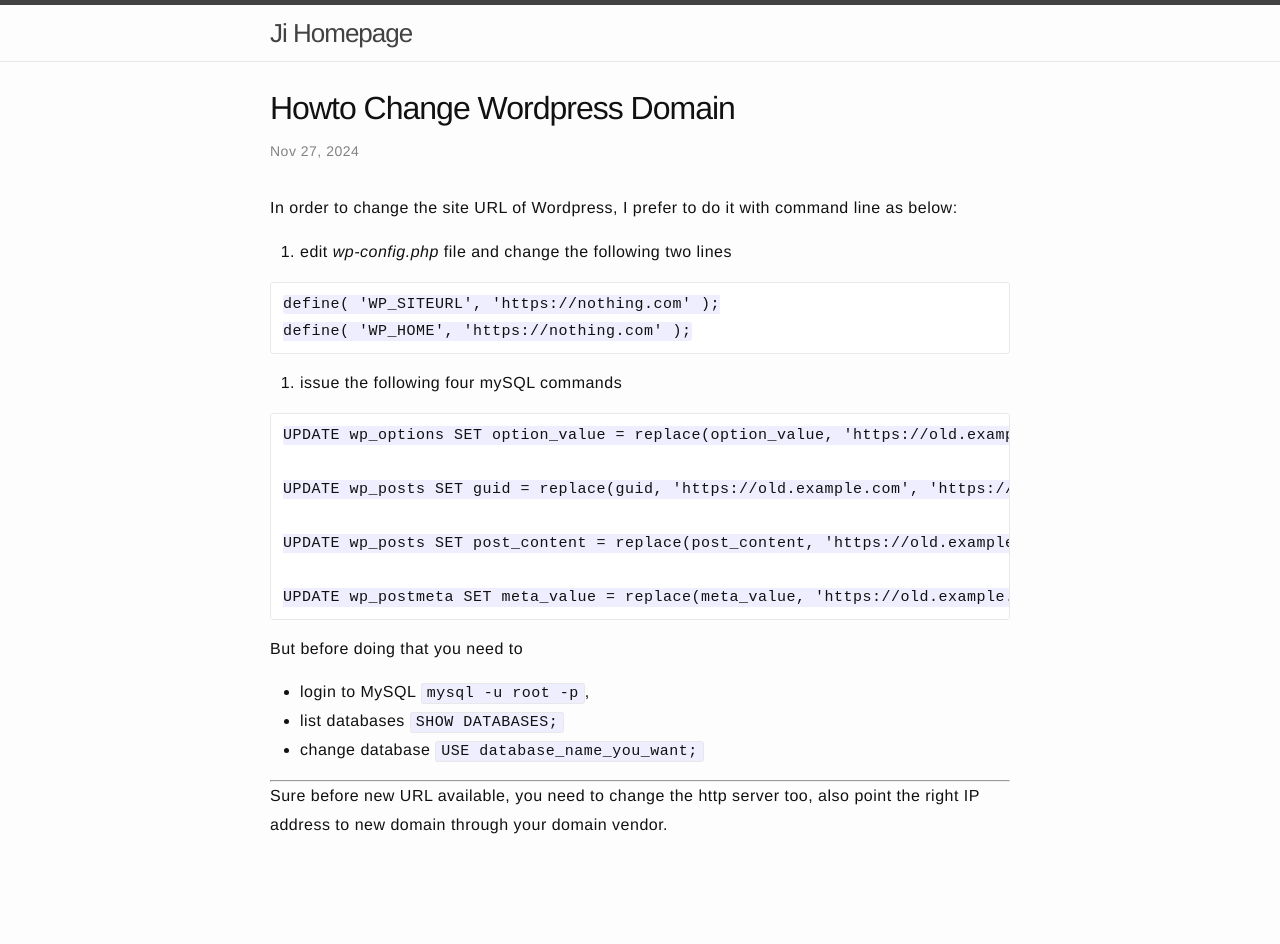
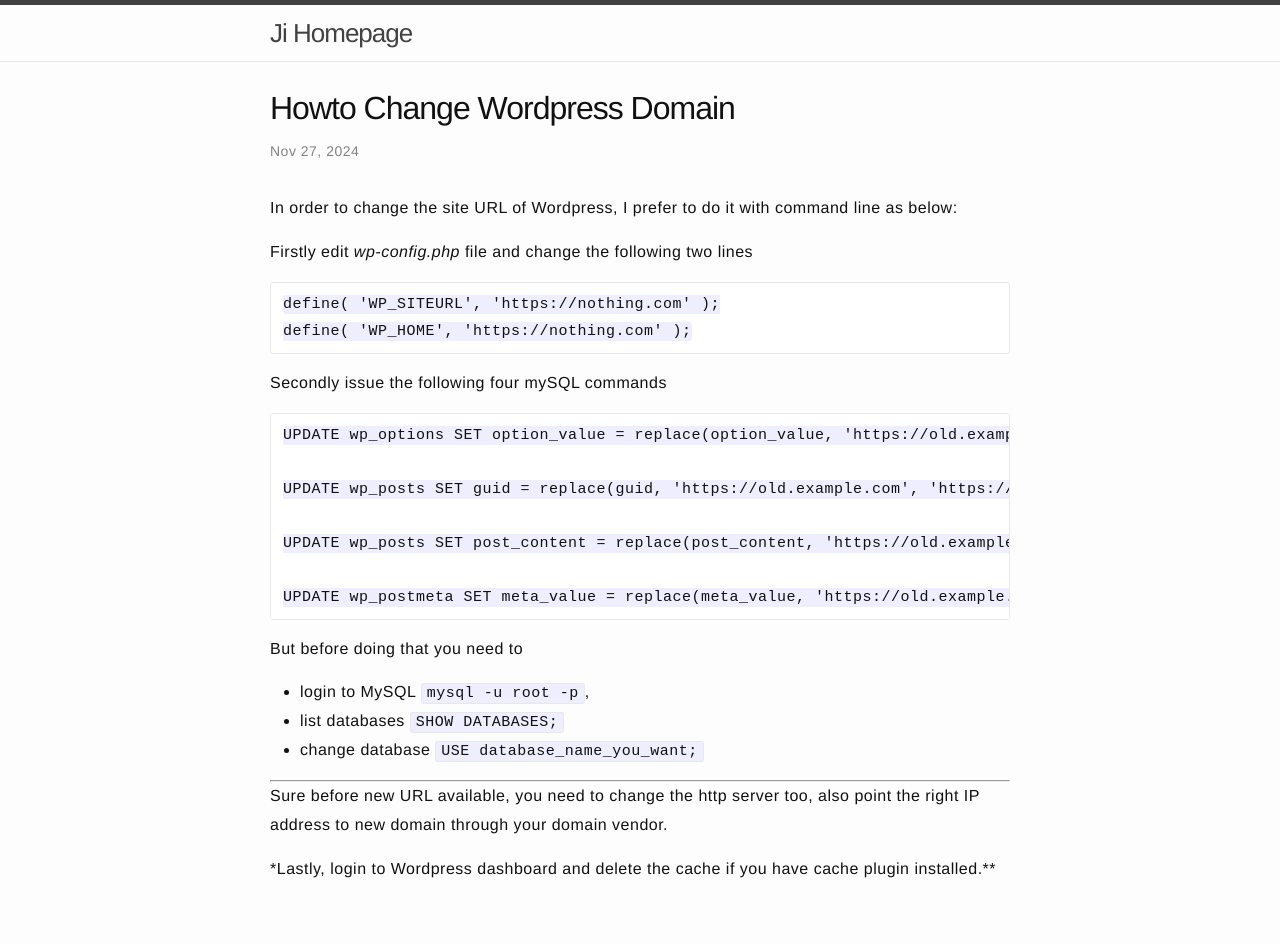
Before and after one commit to jazzi/jazzi.github.io, a Jekyll site: the page built from _posts/2024-11-27-howto-change-wordpress-domain.md, in a window 1280 px wide. Built offline with Jekyll 4.4.1, drawn with Linux system fonts in a browser that asks for light colours; before the commit the page ends 900 px from its top, so only the background shows below that.

Commit message:
edit post

````diff
--- a/_posts/2024-11-27-howto-change-wordpress-domain.md
+++ b/_posts/2024-11-27-howto-change-wordpress-domain.md
@@ -4,14 +4,14 @@ layout: post
 
 In order to change the site URL of Wordpress, I prefer to do it with command line as below:
 
-1. edit *wp-config.php* file and change the following two lines
+Firstly edit *wp-config.php* file and change the following two lines
 
 ```
 define( 'WP_SITEURL', 'https://nothing.com' );
 define( 'WP_HOME', 'https://nothing.com' );
 ```
 
-2. issue the following four mySQL commands
+Secondly issue the following four mySQL commands
 
 ```
 UPDATE wp_options SET option_value = replace(option_value, 'https://old.example.com', 'https://new.example.com') WHERE option_name = 'home' OR option_name = 'siteurl';
@@ -32,3 +32,5 @@ But before doing that you need to
 ---
 
 Sure before new URL available, you need to change the http server too, also point the right IP address to new domain through your domain vendor.
+
+*Lastly, login to Wordpress dashboard and delete the cache if you have cache plugin installed.**
````
